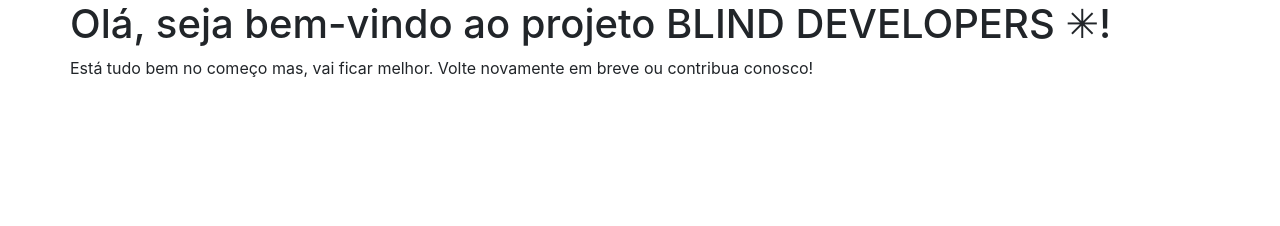
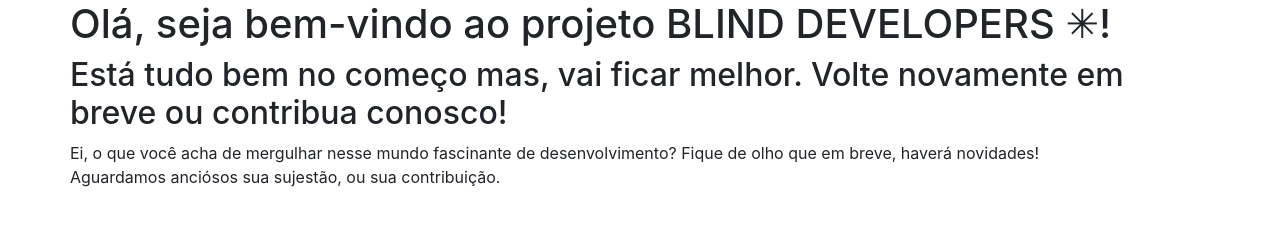
Before and after one commit to pedro-hdias/blind-developers, a plain HTML site: page index.html in a window 1280 px wide. Drawn offline with nearby package versions, Linux system fonts and the light colour scheme.

Commit message:
Adição de um pequeno corpo à página.

```diff
--- a/index.html
+++ b/index.html
@@ -18,7 +18,9 @@
         </div>
         <div class="row">
             <div class="call-md12">
-                <p>Está tudo bem no começo mas, vai ficar melhor. Volte novamente em breve ou contribua conosco!</p>
+                <h2>Está tudo bem no começo mas, vai ficar melhor. Volte novamente em breve ou contribua conosco!</h2>
+                <p>Ei, o que você acha de mergulhar nesse mundo fascinante de desenvolvimento? Fique de olho que em breve, haverá novidades!<br>
+                Aguardamos anciósos sua sujestão, ou sua contribuição.</p>
             </div>
         </div>
     </div>
```
